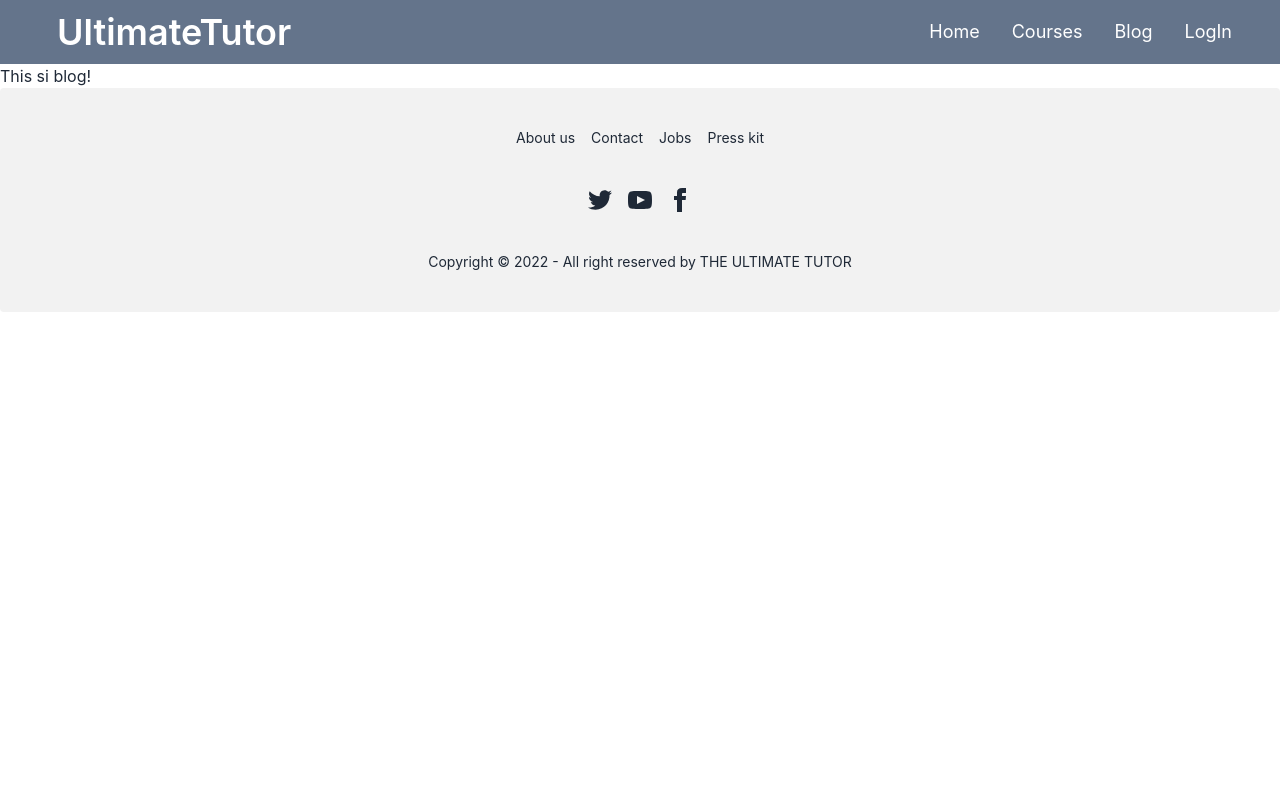
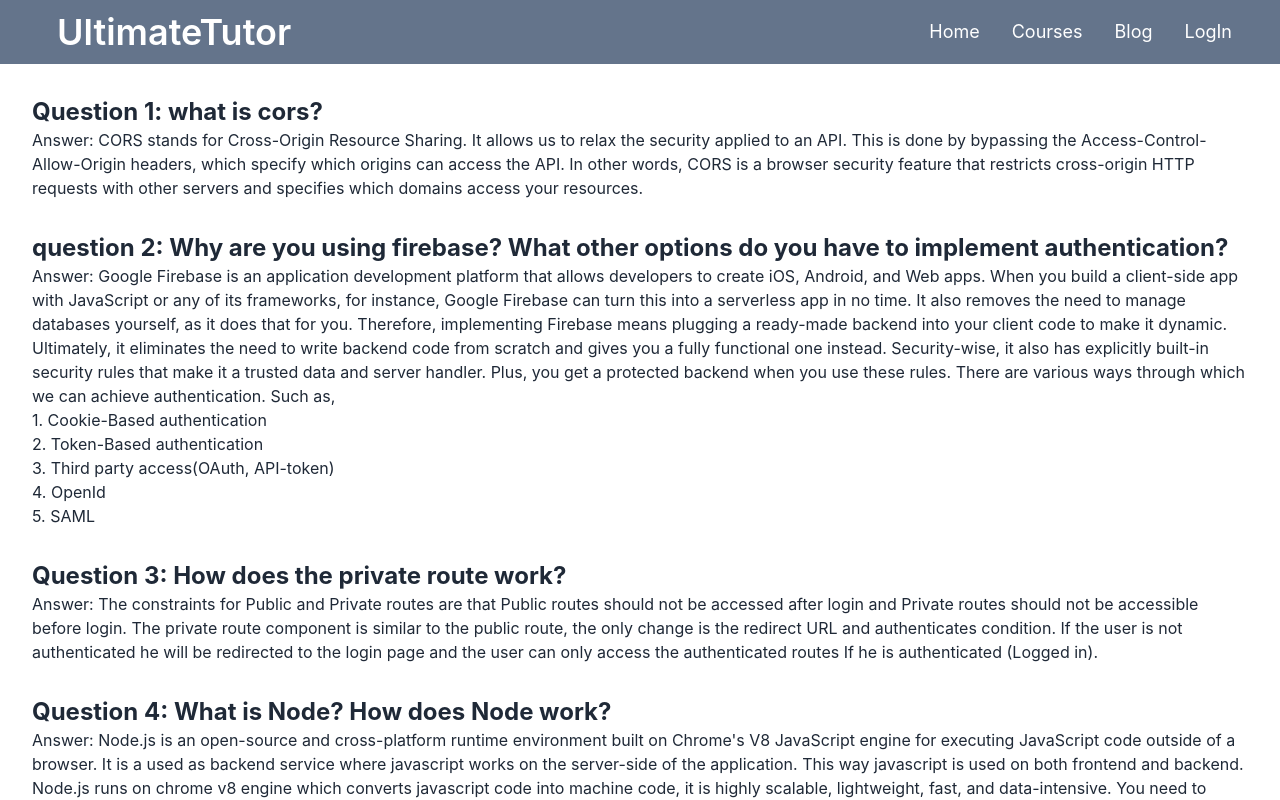
Before and after one commit to maj-jinnah/the-ultimate-tutor-client-side, a React (Create React App) app: page /blog in a window 1280 px wide. Shown: the top 800 px of the page. Built offline with nearby package versions, Linux system fonts and the light colour scheme.

Commit message:
blog page done

```diff
--- a/src/pages/Blog.js
+++ b/src/pages/Blog.js
@@ -2,8 +2,28 @@ import React from 'react';
 
 const Blog = () => {
     return (
-        <div>
-            <h1>This si blog!</h1>
+        <div className='my-8 mx-8'>
+            <div className='mb-8'>
+                <h1 className='text-2xl font-bold'>Question 1:  what is cors?</h1>
+                <p>Answer: CORS stands for Cross-Origin Resource Sharing. It allows us to relax the security applied to an API. This is done by bypassing the Access-Control-Allow-Origin headers, which specify which origins can access the API. In other words, CORS is a browser security feature that restricts cross-origin HTTP requests with other servers and specifies which domains access your resources.</p>
+            </div>
+            <div className='mb-8'>
+                <h1 className='text-2xl font-bold'>question 2: Why are you using firebase? What other options do you have to implement authentication?</h1>
+                <p>Answer: Google Firebase is an application development platform that allows developers to create iOS, Android, and Web apps. When you build a client-side app with JavaScript or any of its frameworks, for instance, Google Firebase can turn this into a serverless app in no time. It also removes the need to manage databases yourself, as it does that for you. Therefore, implementing Firebase means plugging a ready-made backend into your client code to make it dynamic. Ultimately, it eliminates the need to write backend code from scratch and gives you a fully functional one instead. Security-wise, it also has explicitly built-in security rules that make it a trusted data and server handler. Plus, you get a protected backend when you use these rules. There are various ways through which we can achieve authentication. Such as,</p>
+                <p>1. Cookie-Based authentication</p>
+                <p>2. Token-Based authentication</p>
+                <p>3. Third party access(OAuth, API-token)</p>
+                <p>4. OpenId</p>
+                <p>5. SAML</p>
+            </div>
+            <div className='mb-8'>
+                <h1 className='text-2xl font-bold'>Question 3: How does the private route work?</h1>
+                <p>Answer: The constraints for Public and Private routes are that Public routes should not be accessed after login and Private routes should not be accessible before login. The private route component is similar to the public route, the only change is the redirect URL and authenticates condition. If the user is not authenticated he will be redirected to the login page and the user can only access the authenticated routes If he is authenticated (Logged in).</p>
+            </div>
+            <div className='mb-8'>
+                <h1 className='text-2xl font-bold'>Question 4: What is Node? How does Node work?</h1>
+                <p>Answer: Node.js is an open-source and cross-platform runtime environment built on Chrome's V8 JavaScript engine for executing JavaScript code outside of a browser. It is a used as backend service where javascript works on the server-side of the application. This way javascript is used on both frontend and backend. Node.js runs on chrome v8 engine which converts javascript code into machine code, it is highly scalable, lightweight, fast, and data-intensive. You need to recollect that NodeJS isn't a framework, and it's not a programing language. It provides an event-driven, non-blocking (asynchronous) I/O and cross-platform runtime environment for building highly scalable server-side applications using JavaScript.</p>
+            </div>
         </div>
     );
 };
```
